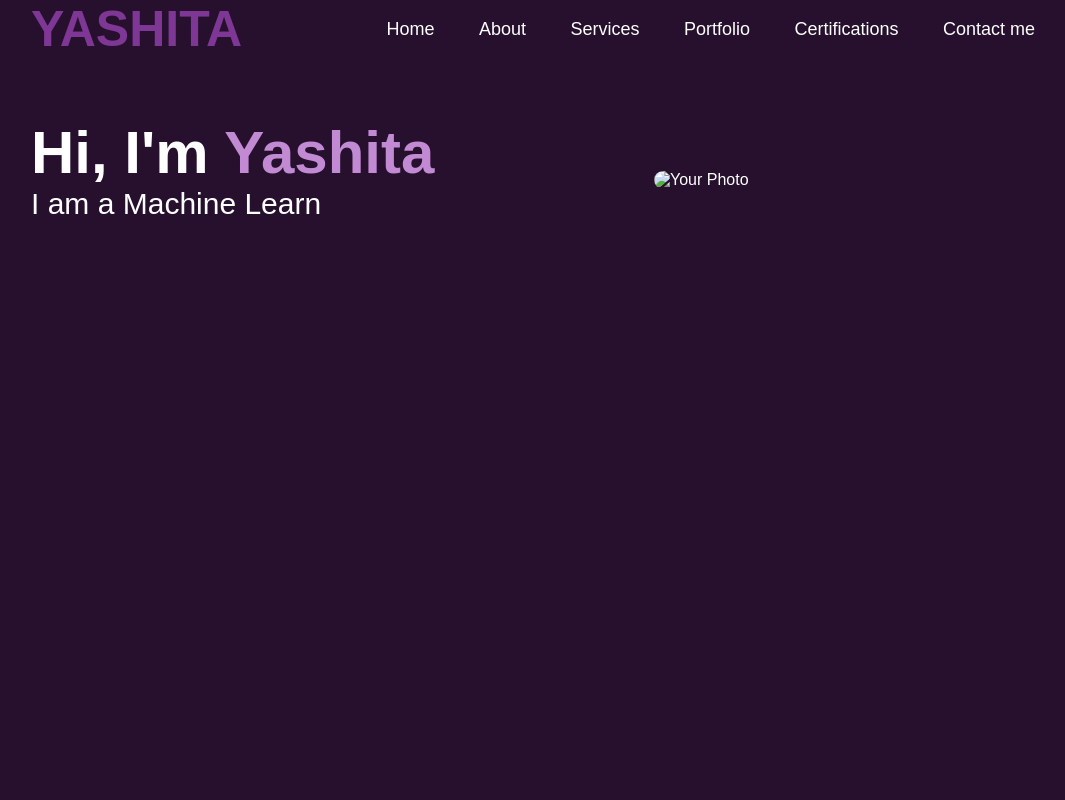
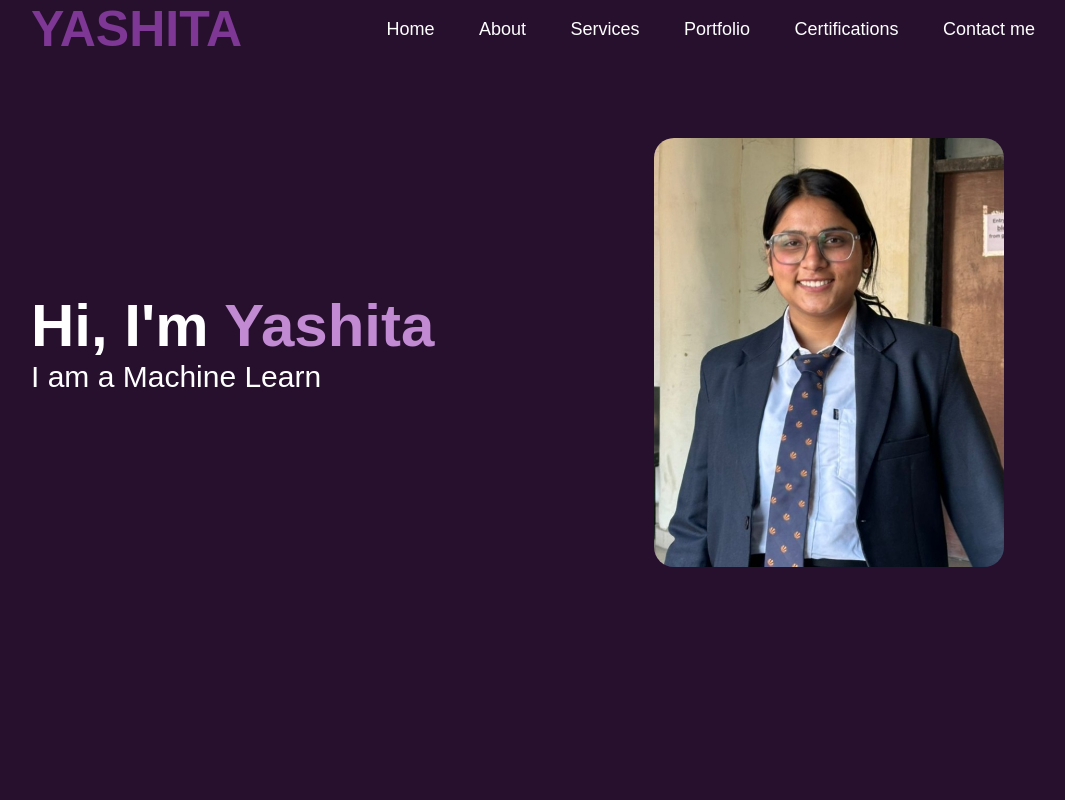
Before and after one commit to Yashita-Aggarwal/Portfolio-Website, a plain HTML site: page index.html in a window 1280 px wide. Shown: the top 800 px of the page, without its empty margins (97-1162 px from the left). Drawn offline with Linux system fonts and the light colour scheme; the site is published under a folder, as on GitHub Pages, so addresses that start at the root find nothing.

Commit message:
Update index.html

```diff
--- a/index.html
+++ b/index.html
@@ -34,7 +34,7 @@
                     <p>I am a <span id="changing-text"></span></p>
                 </div>
                 <div class="hero-image">
-                    <img src="/hi.jpeg" alt="Your Photo">
+                    <img src="hi.jpeg" alt="Your Photo">
                 </div>
             </div>
         </div>
```
